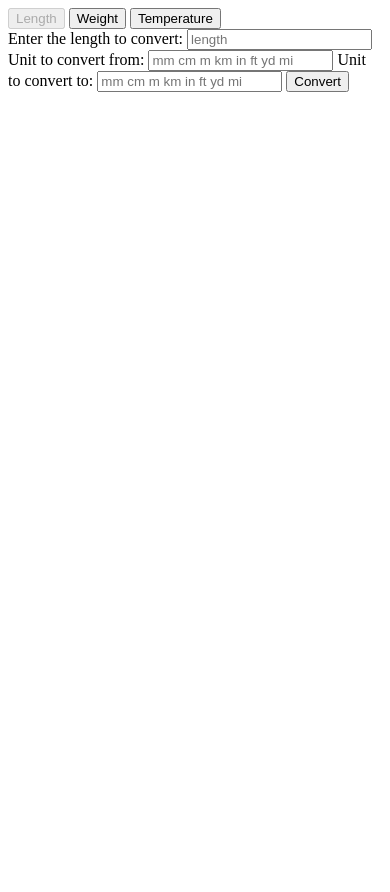
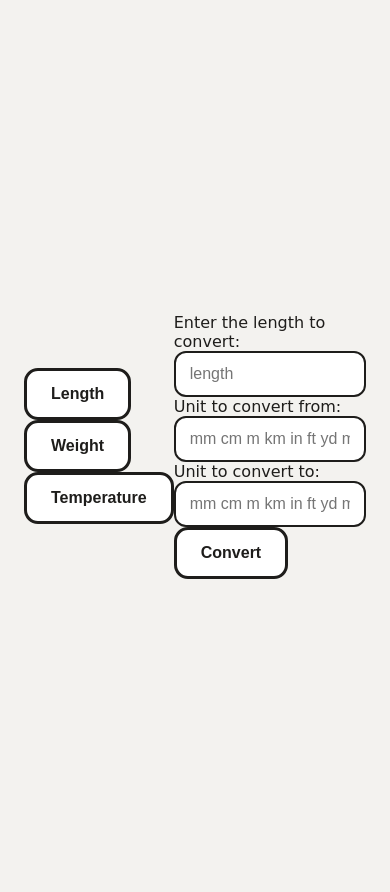
Before and after one commit to syssefim/roadmap.sh-Unit-Converter, a Flask app: page / in a window 390 px wide. Before the commit the page ends 92 px from the top, so only its background shows below. Run offline with Flask 3, Linux system fonts and the light colour scheme.

Commit message:
Started with a rough draft for the frontend.

```diff
--- a/website/static/length.css
+++ b/website/static/length.css
@@ -0,0 +1,159 @@
+/* Layout */
+:root {
+  color-scheme: light;
+}
+
+body {
+  margin: 0;
+  min-height: 100vh;
+  background: #f3f2ef;
+  font-family: "Comic Sans MS", "Comic Neue", cursive, sans-serif;
+  color: #1e1d1b;
+  display: flex;
+  align-items: center;
+  justify-content: center;
+  padding: 24px;
+}
+
+main,
+.container,
+.page {
+  width: min(1100px, 100%);
+}
+
+.panel {
+  background: #ffffff;
+  border: 3px solid #1e1d1b;
+  border-radius: 22px;
+  box-shadow: 0 22px 44px rgba(0, 0, 0, 0.08);
+  padding: 28px 26px;
+}
+
+.layout {
+  display: flex;
+  gap: 24px;
+  flex-wrap: wrap;
+}
+
+.panel--wide {
+  flex: 1 1 420px;
+  min-width: 320px;
+}
+
+/* Heading */
+.panel h1,
+.panel h2 {
+  margin: 0 0 20px;
+  font-weight: 700;
+  letter-spacing: -0.04em;
+}
+
+.panel h1 {
+  font-size: clamp(2rem, 3vw, 2.6rem);
+}
+
+.panel h2 {
+  font-size: 1.3rem;
+}
+
+/* Tabs */
+.tabs {
+  display: flex;
+  gap: 20px;
+  margin-bottom: 26px;
+  padding: 0;
+  list-style: none;
+}
+
+.tab,
+.tab-button {
+  background: transparent;
+  border: none;
+  color: #1e1d1b;
+  font-size: 1.05rem;
+  cursor: pointer;
+  padding: 0;
+  position: relative;
+}
+
+.tab.active::after,
+.tab-button.active::after {
+  content: "";
+  position: absolute;
+  left: 0;
+  right: 0;
+  bottom: -10px;
+  height: 4px;
+  background: #3e63ff;
+  border-radius: 999px;
+}
+
+/* Form */
+.field {
+  display: flex;
+  flex-direction: column;
+  gap: 8px;
+  margin-bottom: 18px;
+}
+
+.field label {
+  font-size: 1rem;
+}
+
+input[type="text"],
+input[type="number"],
+select,
+textarea {
+  width: 100%;
+  min-height: 44px;
+  border: 2px solid #1e1d1b;
+  border-radius: 12px;
+  padding: 12px 14px;
+  font-size: 1rem;
+  background: #fff;
+  box-sizing: border-box;
+}
+
+input:focus,
+select:focus,
+textarea:focus {
+  outline: none;
+  box-shadow: 0 0 0 4px rgba(62, 99, 255, 0.14);
+}
+
+button,
+.button,
+.btn {
+  border: 3px solid #1e1d1b;
+  background: #fff;
+  color: #1e1d1b;
+  border-radius: 14px;
+  padding: 14px 24px;
+  font-size: 1rem;
+  font-weight: 700;
+  cursor: pointer;
+  transition: transform 120ms ease, background 120ms ease;
+}
+
+button:hover,
+.button:hover,
+.btn:hover {
+  background: #f4f4f4;
+  transform: translateY(-1px);
+}
+
+/* Result panel */
+.result-summary {
+  margin: 0 0 24px;
+  font-size: 1.1rem;
+}
+
+.result-value {
+  margin: 0;
+  font-size: clamp(2rem, 4vw, 3rem);
+  font-weight: 800;
+}
+
+.hidden {
+  display: none;
+}
--- a/website/templates/length.html
+++ b/website/templates/length.html
@@ -4,11 +4,12 @@
     <meta charset="UTF-8">
     <meta name="viewport" content="width=device-width, initial-scale=1.0">
     <title>Length</title>
+    <link rel="stylesheet" href="../static/length.css">
 </head>
 <body>
-    <style>
+    <!-- <style>
         .hidden { display: none; }
-    </style>
+    </style> -->
 
     <!-- Nav -->
     <div id="navigation">
```
